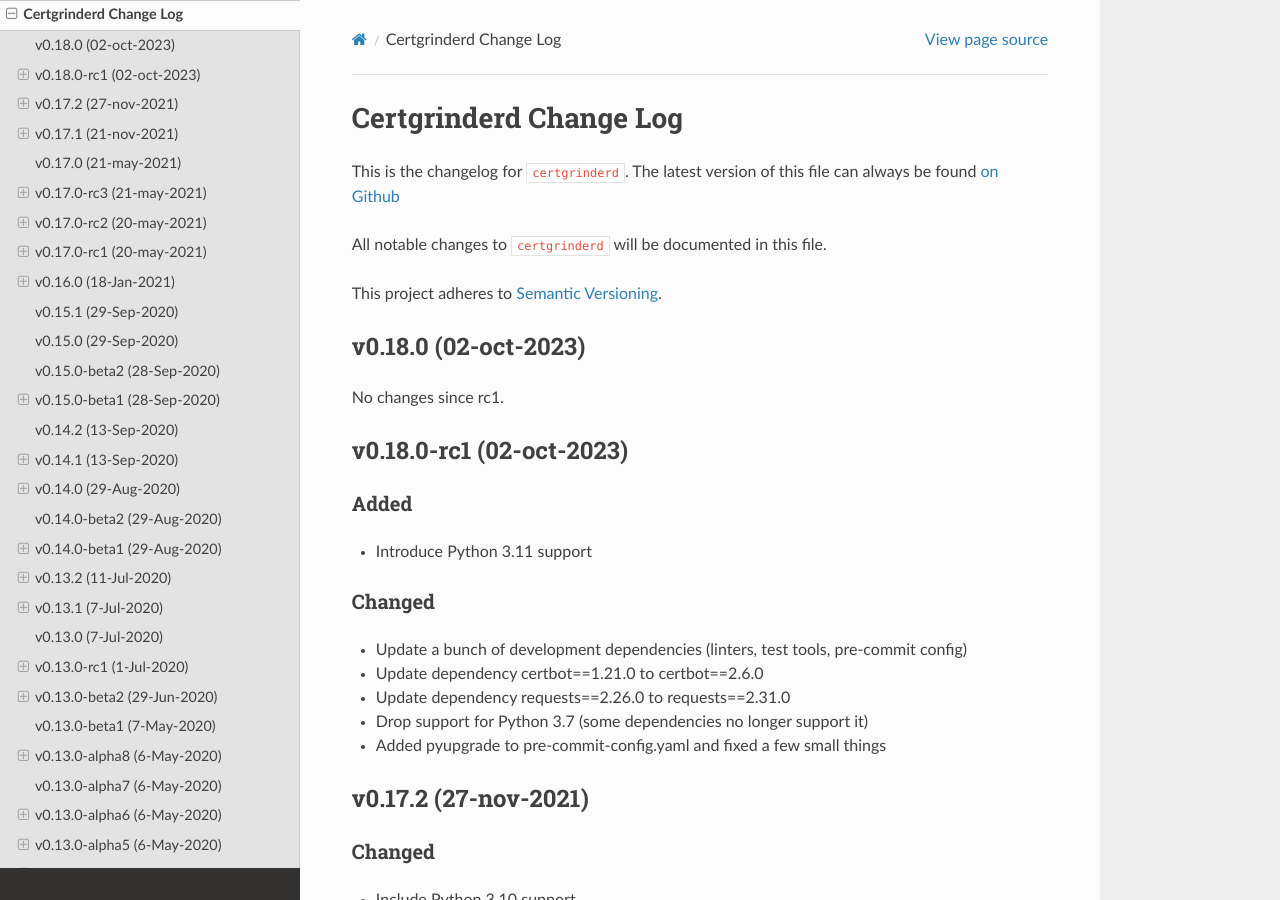
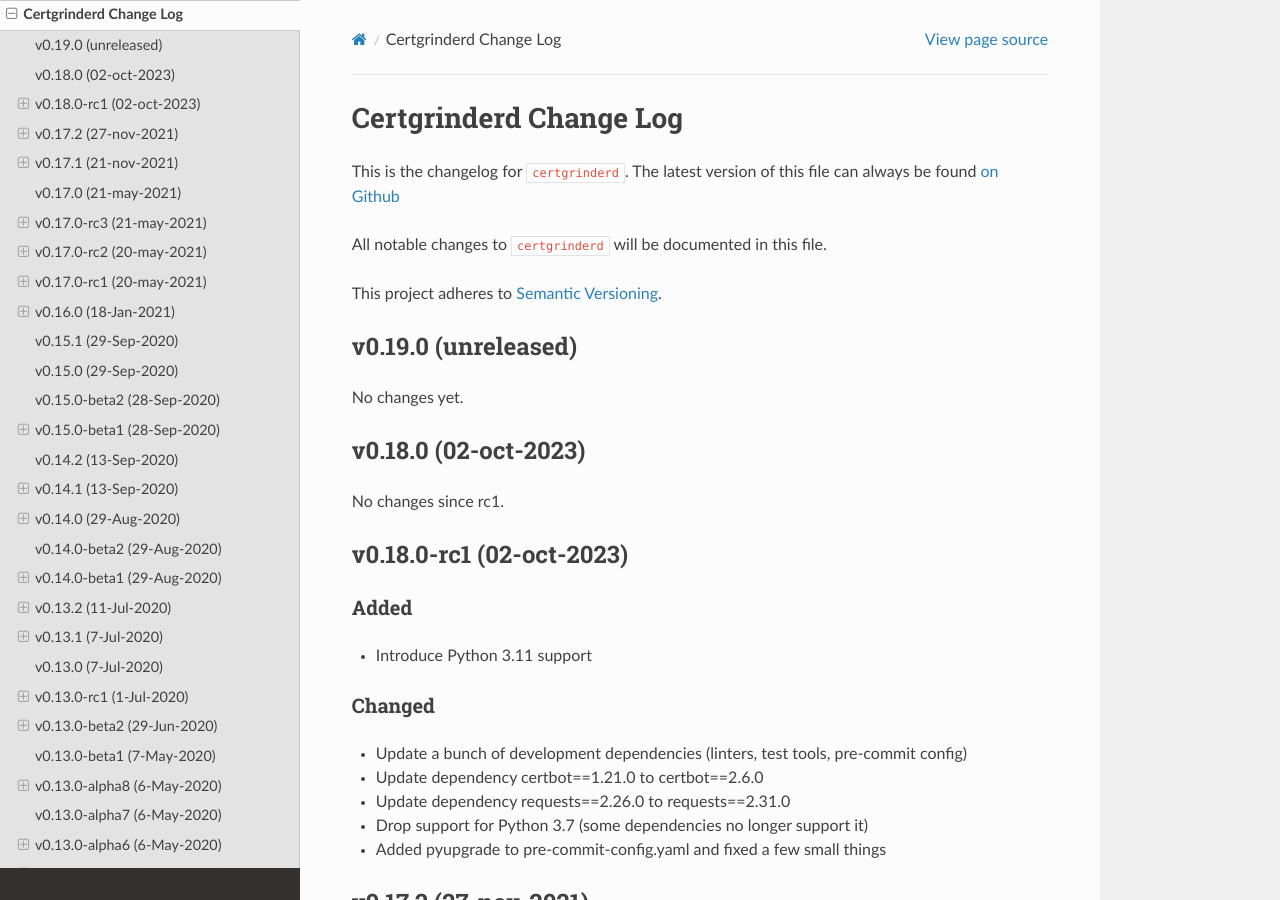
Before and after one commit to tykling/certgrinder, a Sphinx documentation site: the page built from docs/certgrinderd-changelog.rst, in a window 1280 px wide and 900 px high. Built offline with Sphinx 7.4.7 and the Read the Docs theme 2.0.0, drawn with Linux system fonts in a browser that asks for light colours.

Commit message:
update changelogs

```diff
--- a/docs/certgrinder-changelog.rst
+++ b/docs/certgrinder-changelog.rst
@@ -8,6 +8,12 @@
 All notable changes to ``certgrinder`` will be documented in this file.
 
 This project adheres to `Semantic Versioning <http://semver.org/>`__.
+
+v0.19.0 (unreleased)
+--------------------
+
+No changes yet.
+
 
 v0.18.0 (02-oct-2023)
 ---------------------
--- a/docs/certgrinderd-changelog.rst
+++ b/docs/certgrinderd-changelog.rst
@@ -8,6 +8,12 @@
 All notable changes to ``certgrinderd`` will be documented in this file.
 
 This project adheres to `Semantic Versioning <http://semver.org/>`__.
+
+v0.19.0 (unreleased)
+--------------------
+
+No changes yet.
+
 
 v0.18.0 (02-oct-2023)
 ---------------------
```
